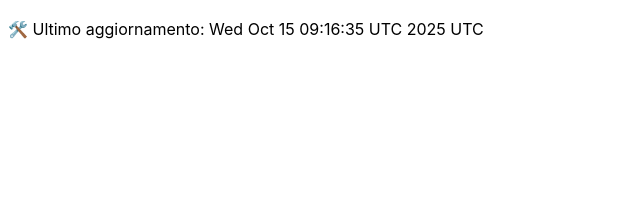
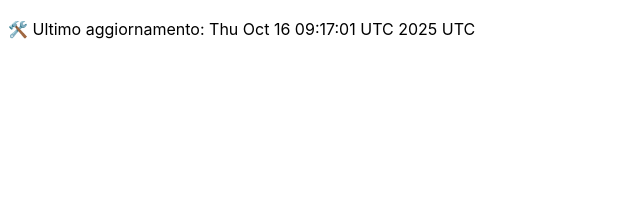
Before and after one commit to DanteTrb/DanteTrb.github.io, a Jekyll site: the page built from badges.md, in a window 1280 px wide. Shown: the top 213 px of the page, without its empty margins (0-640 px from the left). Built offline with Jekyll 4.4.1, drawn with Linux system fonts in a browser that asks for light colours; our own code applies the rules of GitHub Pages for plain Markdown files.

Commit message:
🛠️ Aggiornamento automatico badge

```diff
--- a/badges.md
+++ b/badges.md
@@ -1 +1 @@
-🛠️ Ultimo aggiornamento: Wed Oct 15 09:16:35 UTC 2025 UTC
+🛠️ Ultimo aggiornamento: Thu Oct 16 09:17:01 UTC 2025 UTC
```
